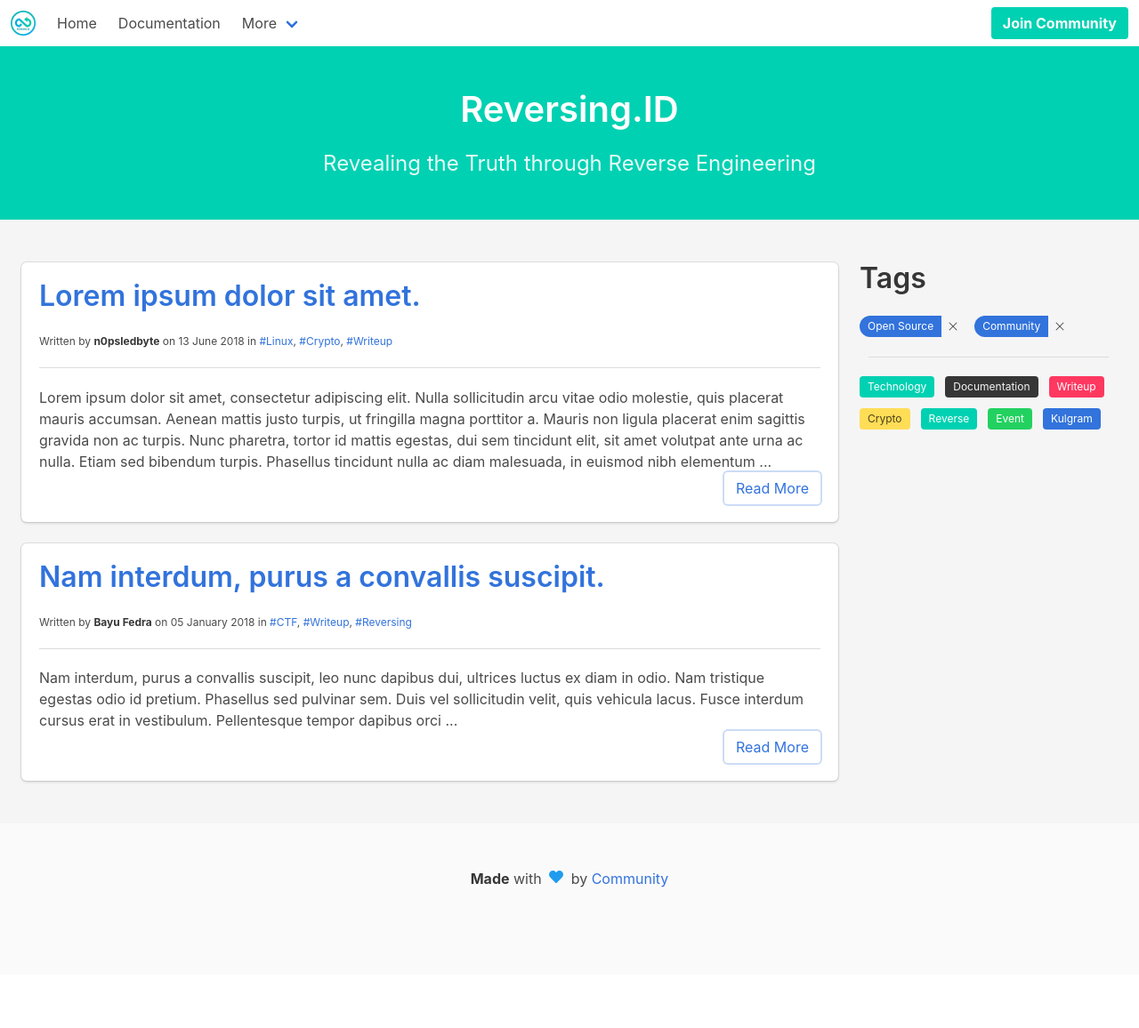
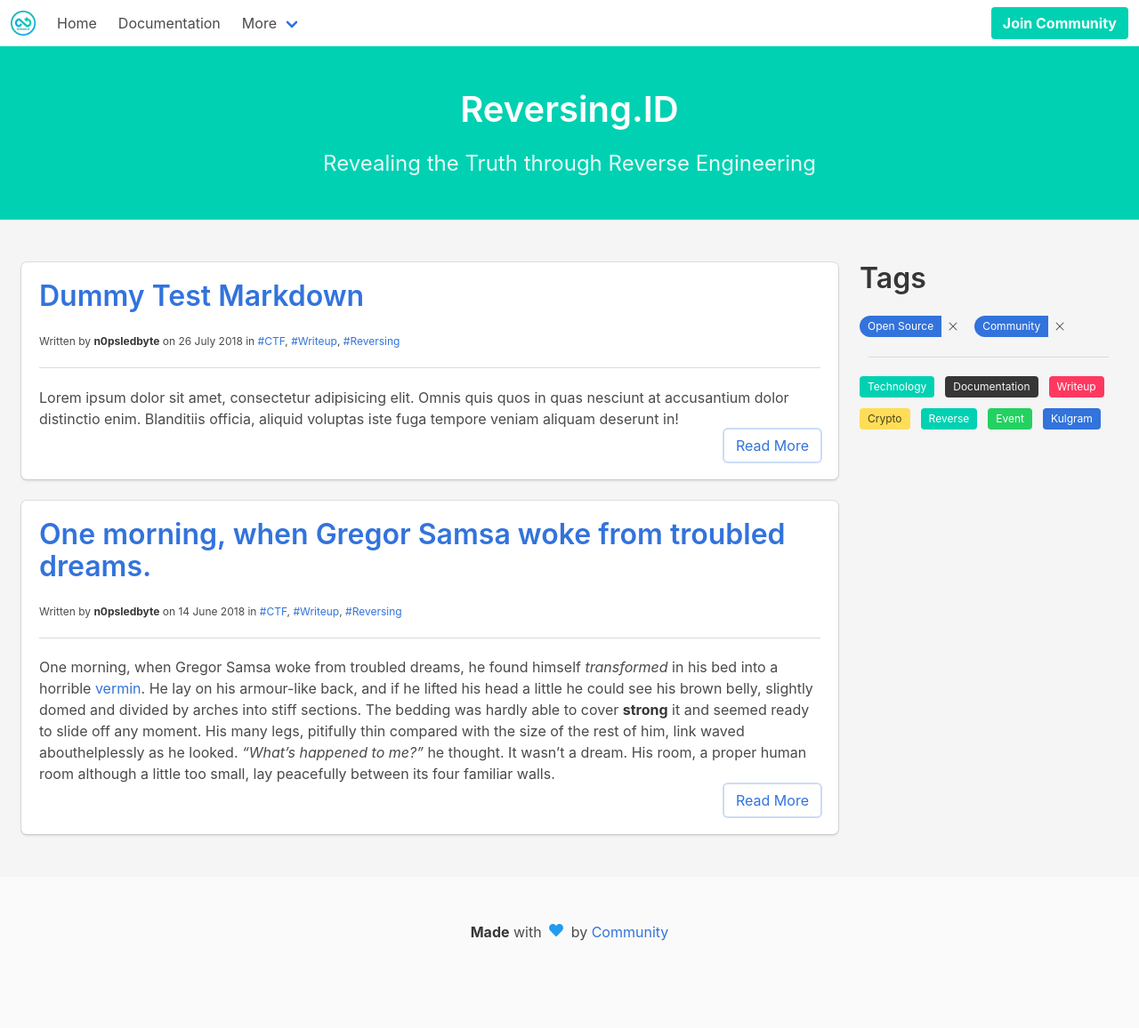
Before and after one commit to d4em0n/d4em0n.github.io, a Jekyll site: the page built from index.html, in a window 1280 px wide. Shown: the whole page at 89% size. Built offline with Jekyll 4.4.1, drawn with Linux system fonts in a browser that asks for light colours; nearby versions of some CDN libraries; before the commit the page ends 1096 px from its top, so only the background shows below that.

Commit message:
show lists post in homepage

```diff
--- a/index.html
+++ b/index.html
@@ -3,28 +3,19 @@ layout: default
 ---
     <div class="columns">
     <div class="column is-9">
+        {% for post in site.posts %}
         <div class="tile is-ancestor">
-        <div class="tile is-parent">
-            <article class="tile is-child box">
-            <p class="title"><a href="#">Lorem ipsum dolor sit amet.</a></p>
-            <p class="is-size-7">Written by <strong>n0psledbyte</strong> on  13 June 2018 in <a href="#">#Linux</a>, <a href="#">#Crypto</a>, <a href="#">#Writeup</a></p>
-            <div class="is-divider" style="margin:20px 0px"></div>
-            <p>Lorem ipsum dolor sit amet, consectetur adipiscing elit. Nulla sollicitudin arcu vitae odio molestie, quis placerat mauris accumsan. Aenean mattis justo turpis, ut fringilla magna porttitor a. Mauris non ligula placerat enim sagittis gravida non ac turpis. Nunc pharetra, tortor id mattis egestas, dui sem tincidunt elit, sit amet volutpat ante urna ac nulla. Etiam sed bibendum turpis. Phasellus tincidunt nulla ac diam malesuada, in euismod nibh elementum ...</p>
-            <p class="has-text-right"><a class="button is-link is-inverted is-focused" href="article.html">Read More</a></p>
-            </article>
+            <div class="tile is-parent">
+                <article class="tile is-child box">
+                <p class="title"><a href="#">{{ post.title }}</a></p>
+                <p class="is-size-7">Written by <strong>{{ post.author }}</strong> on  {{ post.date | date_to_long_string }} in <a href="#">#CTF</a>, <a href="#">#Writeup</a>, <a href="#">#Reversing</a></p>
+                <div class="is-divider" style="margin:20px 0px"></div>
+                <p>{{ post.excerpt }}</p>
+                <p class="has-text-right"><a class="button is-link is-inverted is-focused" href="{{ post.url }}">Read More</a></p>
+                </article>
+            </div>
         </div>
-        </div>
-        <div class="tile is-ancestor">
-        <div class="tile is-parent">
-            <article class="tile is-child box">
-            <p class="title"><a href="#">Nam interdum, purus a convallis suscipit.</a></p>
-            <p class="is-size-7">Written by <strong>Bayu Fedra</strong> on  05 January 2018 in <a href="#">#CTF</a>, <a href="#">#Writeup</a>, <a href="#">#Reversing</a></p>
-            <div class="is-divider" style="margin:20px 0px"></div>
-            <p>Nam interdum, purus a convallis suscipit, leo nunc dapibus dui, ultrices luctus ex diam in odio. Nam tristique egestas odio id pretium. Phasellus sed pulvinar sem. Duis vel sollicitudin velit, quis vehicula lacus. Fusce interdum cursus erat in vestibulum. Pellentesque tempor dapibus orci ...</p>
-            <p class="has-text-right"><a class="button is-link is-inverted is-focused" href="article.html">Read More</a></p>
-            </article>
-        </div>
-        </div>
+        {% endfor %}
     </div>
     <div class="column has-background-light">
         <h2 class="title is-spaced">Tags</h2>
```
Also changed, not shown: _posts/2018-07-26-second_post.md (+14 -13 lines).
